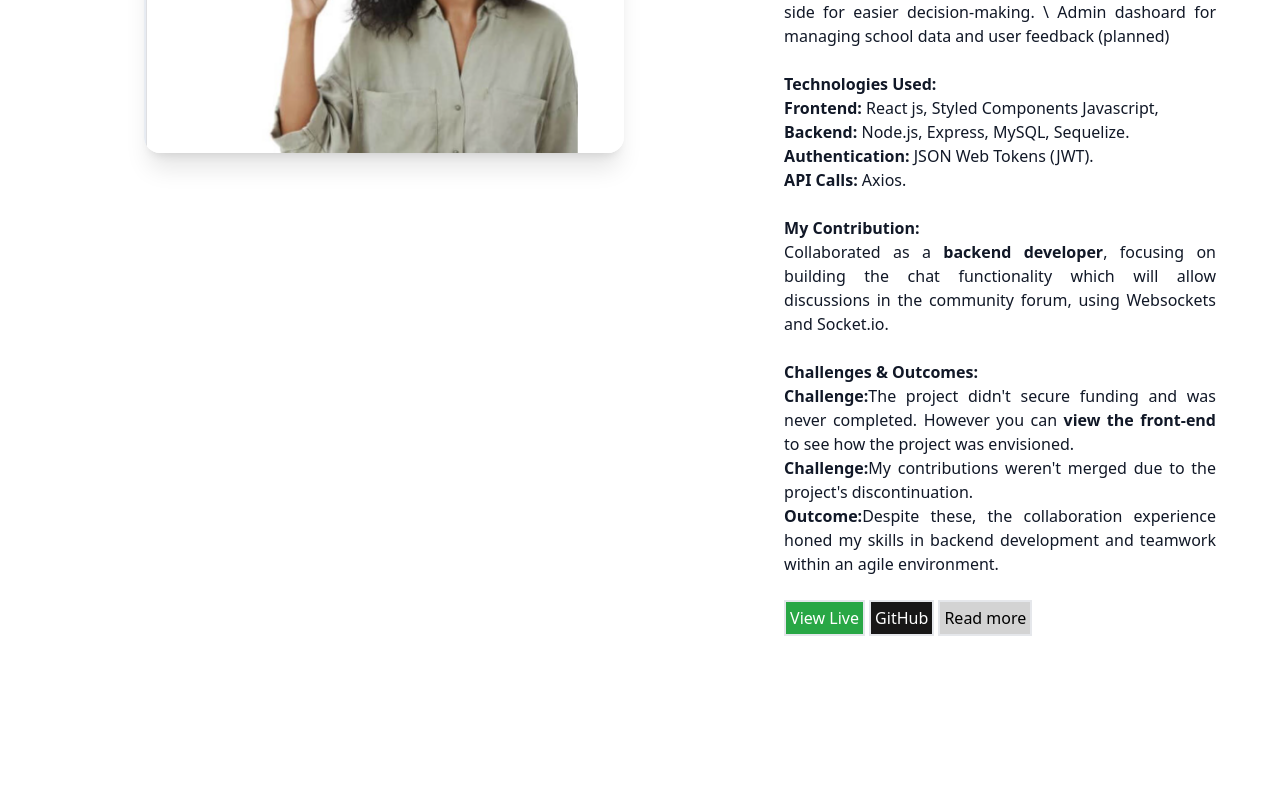
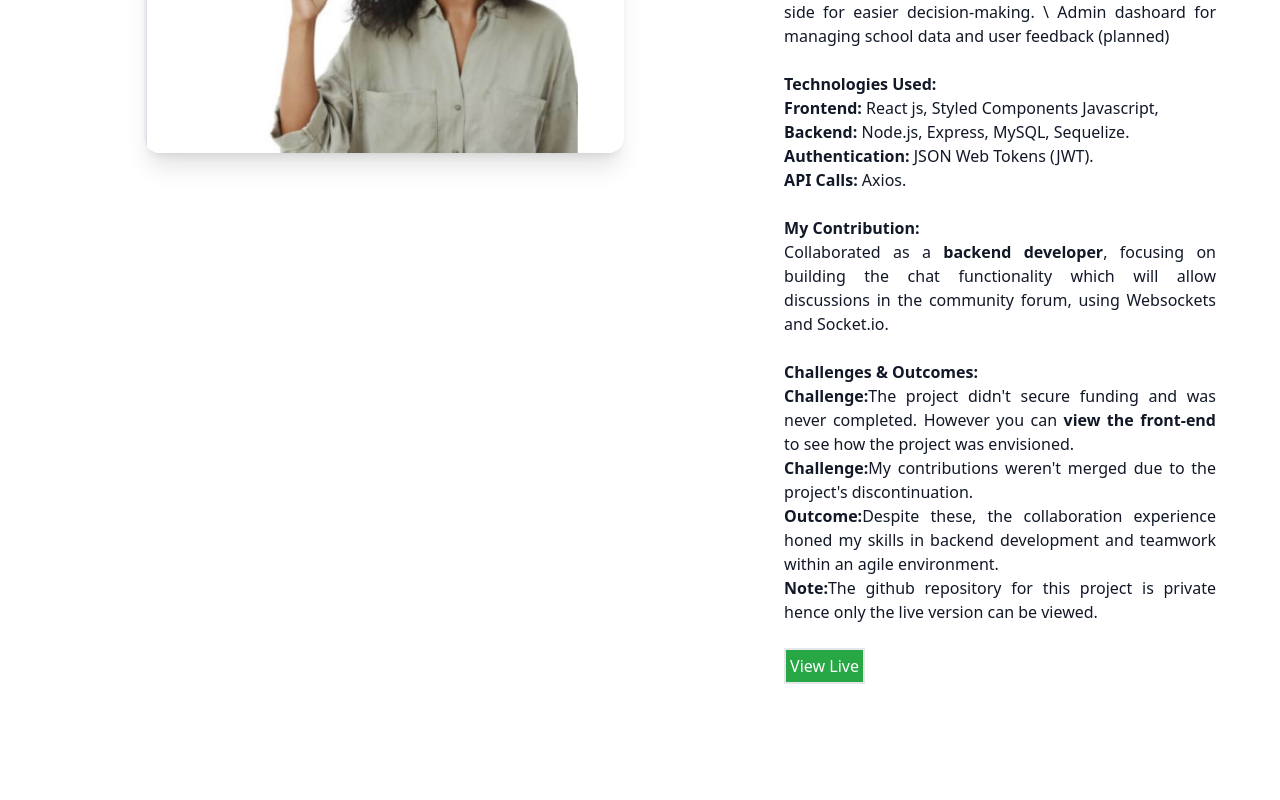
Before and after one commit to A-O-Emmanuel/portfolio-v2, a website: page index.html in a window 1280 px wide. Shown: the part 5280-6080 px from the top of the page. Drawn offline with Linux system fonts and the light colour scheme; files whose address does not match are found by name; a web font is replaced by a local one.

Commit message:
removed the github and readmore links from the school4u project section

```diff
--- a/index.html
+++ b/index.html
@@ -305,11 +305,10 @@
                     <b>Challenges & Outcomes:</b> <br />
                     <b>Challenge:</b>The project didn't secure funding and was never completed. However you can <b>view the front-end</b> to see how the project was envisioned. <br />
                     <b>Challenge:</b>My contributions weren't merged due to the project's discontinuation. <br />
-                    <b>Outcome:</b>Despite these, the collaboration experience honed my skills in backend development and teamwork within an agile environment.
+                    <b>Outcome:</b>Despite these, the collaboration experience honed my skills in backend development and teamwork within an agile environment. <br />
+                    <b>Note:</b>The github repository for this project is private hence only the live version can be viewed.
                     <br /> <br />
                     <button class="border-2 p-1 bg-[#28a745] text-white"><a href="https://school4u0.netlify.app/">View Live</a></button>
-                    <button class="border-2 p-1 bg-[#181717] text-white"><a href="https://github.com/School-4U">GitHub</a></button>
-                    <button class="border-2 p-1 bg-[#D3D3D3] text-black"><a href="https://github.com/School-4U/FrontendT">Read more</a></button>
                 </p>
             </div>
         </div>
```
